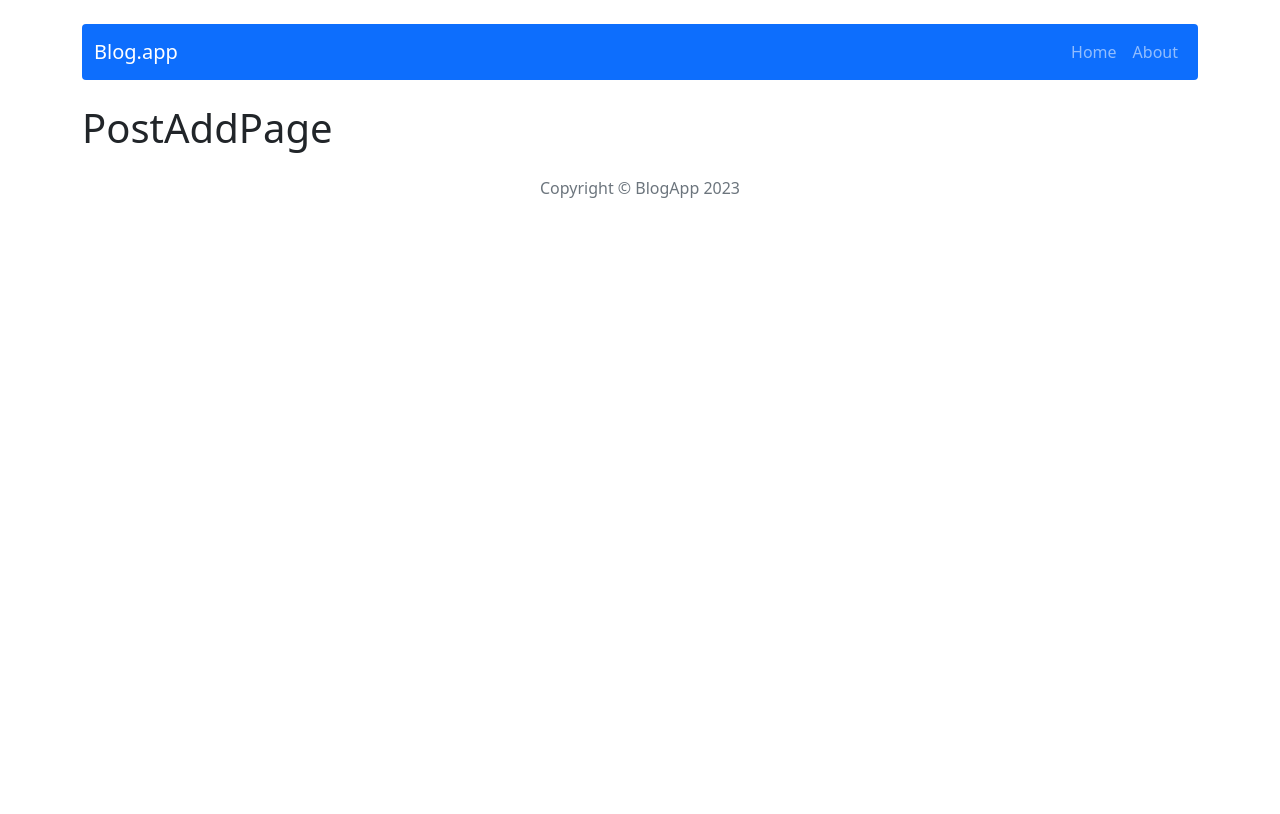
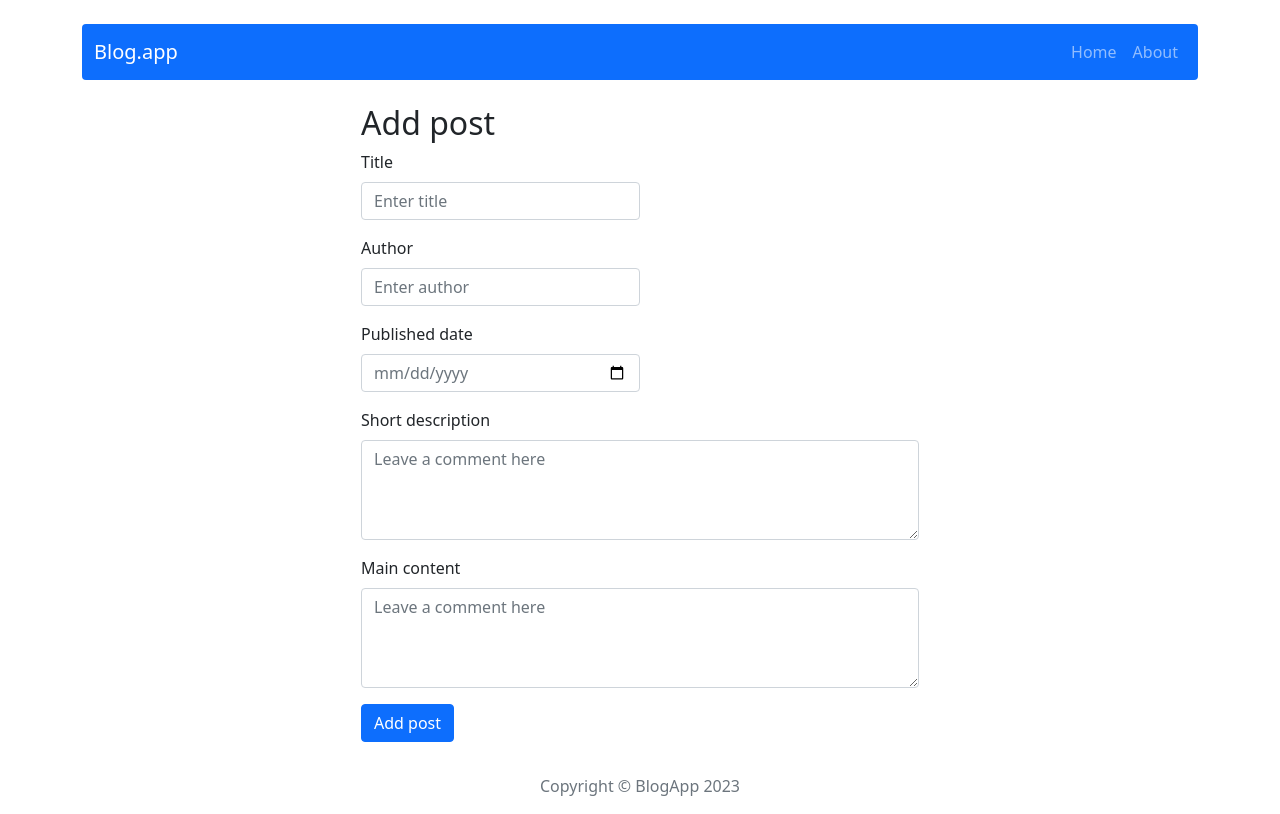
Before and after one commit to MatGom/react-blog, a React (Create React App) app: page /post/add in a window 1280 px wide. Built offline with nearby package versions, Linux system fonts and the light colour scheme.

Commit message:
Add PostAddForm

```diff
--- /dev/null
+++ b/src/components/features/PostAddForm/PostAddForm.js
@@ -0,0 +1,39 @@
+import Button from 'react-bootstrap/Button';
+import Form from 'react-bootstrap/Form';
+
+const PostAddForm = () => {
+  return (
+    <Form>
+      <Form.Group className='mb-3 w-50'>
+        <Form.Label>Title</Form.Label>
+        <Form.Control type='text' placeholder='Enter title' />
+      </Form.Group>
+
+      <Form.Group className='mb-3 w-50'>
+        <Form.Label>Author</Form.Label>
+        <Form.Control type='text' placeholder='Enter author' />
+      </Form.Group>
+
+      <Form.Group className='mb-3 w-50'>
+        <Form.Label>Published date</Form.Label>
+        <Form.Control type='date' className='text-muted' />
+      </Form.Group>
+
+      <Form.Group className='mb-3'>
+        <Form.Label>Short description</Form.Label>
+        <Form.Control as='textarea' placeholder='Leave a comment here' style={{ height: '100px' }} />
+      </Form.Group>
+
+      <Form.Group className='mb-3'>
+        <Form.Label>Main content</Form.Label>
+        <Form.Control as='textarea' placeholder='Leave a comment here' style={{ height: '100px' }} />
+      </Form.Group>
+
+      <Button variant='primary' type='submit' className='mb-3'>
+        Add post
+      </Button>
+    </Form>
+  );
+};
+
+export default PostAddForm;
--- a/src/components/pages/PostAddPage/PostAddPage.js
+++ b/src/components/pages/PostAddPage/PostAddPage.js
@@ -1,5 +1,15 @@
+import styles from './PostAddPage.module.scss';
+import PostAddForm from '../../features/PostAddForm/PostAddForm';
+
 const PostAddPage = () => {
-  return <h1>PostAddPage</h1>;
+  return (
+    <article className={styles.postAddPage}>
+      <div className={styles.postAddWrapper}>
+        <h2>Add post</h2>
+        <PostAddForm />
+      </div>
+    </article>
+  );
 };
 
 export default PostAddPage;
--- /dev/null
+++ b/src/components/pages/PostAddPage/PostAddPage.module.scss
@@ -0,0 +1,18 @@
+.postAddPage {
+  display: flex;
+  flex-direction: column;
+  align-items: center;
+}
+
+.postAddWrapper {
+  display: flex;
+  flex-direction: column;
+  justify-content: space-between;
+  width: 50%;
+}
+
+@media (max-width: 993px) {
+  .postAddWrapper {
+    width: 100%;
+  }
+}
```
